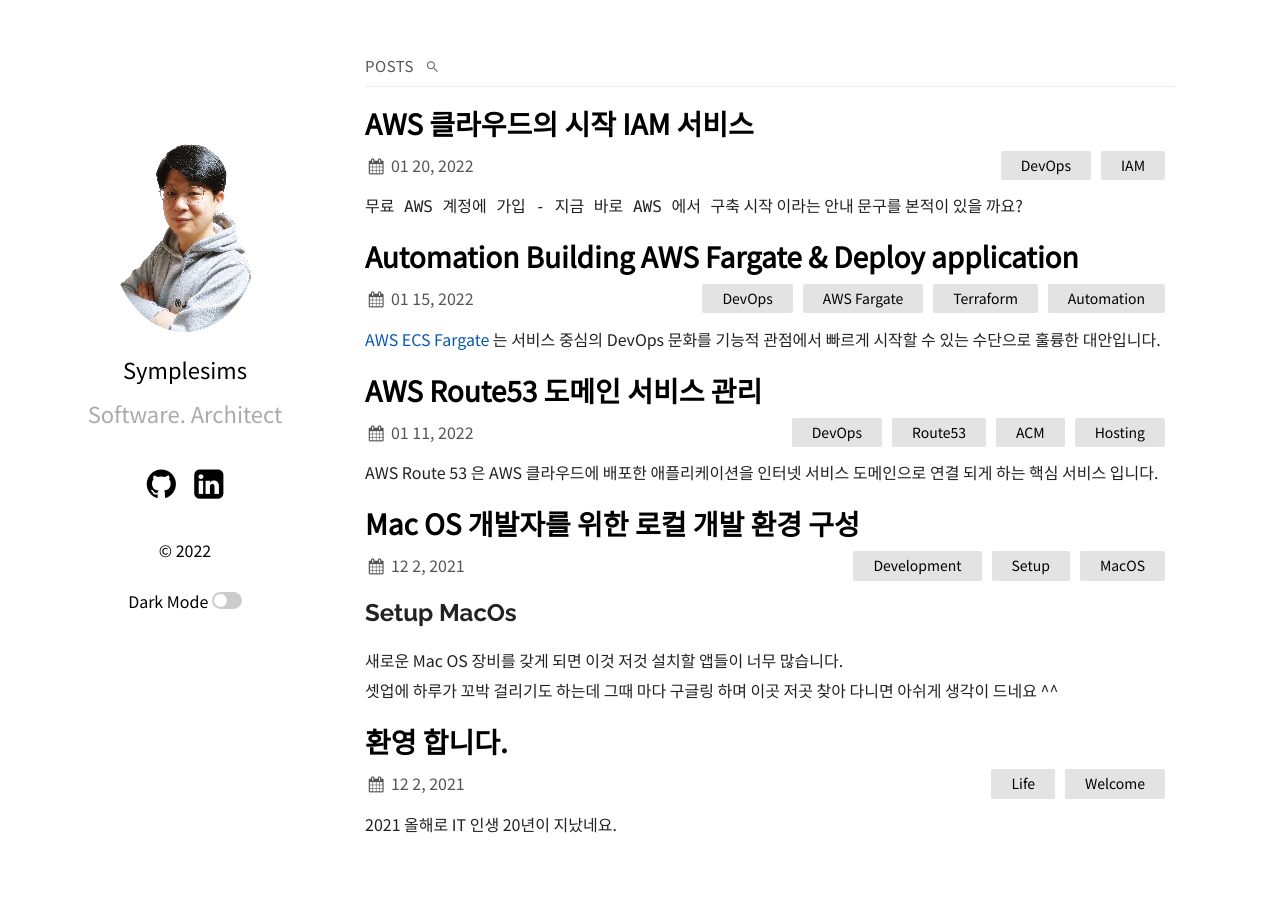
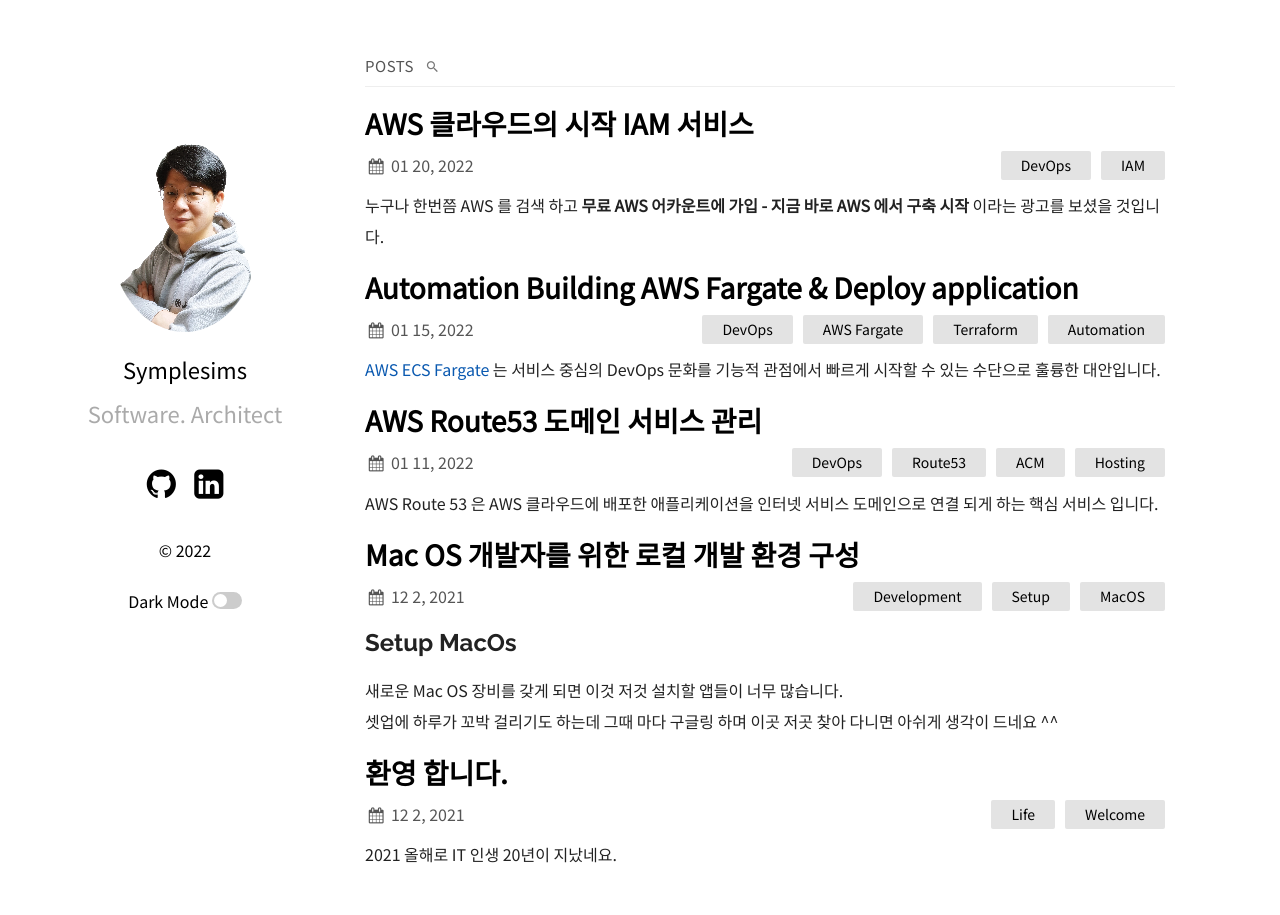
Before and after one commit to symplesims/symplesims.github.io, a Jekyll site: the page built from index.md, in a window 1280 px wide. Built offline with Jekyll 4.4.1, drawn with Linux system fonts in a browser that asks for light colours; nearby versions of some CDN libraries; some of the changed lines change nothing that is shown.

Commit message:
2022-01-20-aws-iam 컨텐츠 보완

````diff
--- a/_posts/2022-01-20-aws-iam.md
+++ b/_posts/2022-01-20-aws-iam.md
@@ -7,38 +7,41 @@
   - IAM
 ---
 
-`무료 AWS 계정에 가입 - 지금 바로 AWS 에서 구축` 시작 이라는 안내 문구를 본적이 있을 까요?
+누구나 한번쯤 AWS 를 검색 하고 **무료 AWS 어카운트에 가입 - 지금 바로 AWS 에서 구축 시작** 이라는 광고를 보셨을 것입니다.
 
-여기 [AWS 프리티어](https://aws.amazon.com/ko/free) 링크를 통해 우리는 AWS 클라우드 여정을 빠르게 시작할 수 있습니다.
-그리고 최초 가입과 함께 모든 권한을 사용 할 수 있는 `ROOT 어카운트`를 발급 받습니다.
+우리는 [AWS 프리티어](https://aws.amazon.com/ko/free) 링크를 통해 쉽게 AWS 클라우드에 가입 하고 모든 권한을 행사 할 수 있는 `ROOT 어카운트`를 발급 받을 수 있습니다.
 
-ROOT 어카운트는 놀랍게도 대한 민국이 운영 하고 있는 [Data Center](https://ko.wikipedia.org/wiki/%EB%8D%B0%EC%9D%B4%ED%84%B0_%EC%84%BC%ED%84%B0) 를 AWS 가 커버하고 있는 전세계를 대상으로 한개도 아니고,
-무려 사용자가 만들고 싶은 만큼 [클라우드](https://ko.wikipedia.org/wiki/%ED%81%B4%EB%9D%BC%EC%9A%B0%EB%93%9C_%EC%BB%B4%ED%93%A8%ED%8C%85?tableofcontents=1) 환경에서 생성 할 수 있습니다.
-셀 수 없을 만큼의 Infrastructure, Platform, Software, Function 유형의 자원들을 서비스로 올릴 수 있으며 우리는 사용한 만큼만 요금을 지불 하면 됩니다.
+AWS 의 `ROOT 어카운트`로 할 수 있는 것은 놀랍게도 대한 민국이 운영 하고 있는 [Data Center](https://ko.wikipedia.org/wiki/%EB%8D%B0%EC%9D%B4%ED%84%B0_%EC%84%BC%ED%84%B0) 와 같은 것을
+사용자가 만들고 싶은 만큼 [클라우드](https://ko.wikipedia.org/wiki/%ED%81%B4%EB%9D%BC%EC%9A%B0%EB%93%9C_%EC%BB%B4%ED%93%A8%ED%8C%85?tableofcontents=1) 환경에서 전 세계를 대상으로 생성 할 수 있습니다.
+여기에는 네트워크 Infrastructure, Platform, Software, Function 과 같은 리소스(클라우드 구성 요소)를 서비스로 올릴 수 있으며 우리는 사용한 만큼만 요금을 지불 하면 됩니다.
+
+<p style="text-align: center">
+<img src="/assets/images/220120/cloud-network.png" />
+<br>
+<span style="font-style: italic">데이터 센터</span>
+</p>
+
+`ROOT 어카운트` 로 할 수 있는 이런 강력한 권한이 누군가에게 해킹 되었다고 가정 하면, 그 뒤에 어떤 일들이 일어나게 될 지 생각만 해도 아찔해 집니다.
+
+실제로 액세스 키가 유출되어 해커가 컴퓨팅 인스턴스를 대량으로 만들어 코인 체굴이나 ML 학습을 하는 해킹 피해 사례는 간간히 일어 납니다.
+
+<br><br>
+
+## Root 어카운트 보호
+IAM 을 살펴보기 전에 이처럼 중요한 Root 어카운트이 해커에 의해 탈취되지 않도록 가장 최우선으로 다음과 같은 보호를 해야 합니다.
+1. Root 어카운트 MFA 설정
+2. Root 어카운트 Access Key 삭제
+3. 사용자 추가를 통한 클라우드 관리
 
 <br>
 
-<div align="center">
-<img src="https://symplesims.github.io/assets/images/220120/cloud-network.png" />
-[클라우드 가상화 세상]
-</div>
+### Root 어카운트 MFA 설정
+AWS Cloud 를 로그인 하는 모든 어카운트에 대해 MFA 를 활성화 함으로써 좀 더 안전한 보호를 할 수 있습니다.
+특히, Root 어카운트를 포함한 콘솔 로그인을 하는 사용자 어카운트는 필수적으로 설정 하는것이 좋습니다.
 
-근데 만약, 본인이 발급 받은 ROOT 어카운트를 누군가에게 해킹 되었다면 어떻게 될지 생각해 보세요.
-해커는 막강한 ROOT 어카운트를 통해 전세계를 대상으로 원하는 만큼의 모든 가능한 리소스를 클라우드에 만들어 사용할 수 있습니다.
-실제로 액세스 키가 유출되어 해커가 컴퓨팅인스턴스를 대량으로 만들어 코인 체굴이나 ML 학습을 하는 해킹 피해 사례는 간간히 일어 납니다.
+MFA 설정은 IAM 서비스의 대시보드 메뉴에서 '보안 상태' 항목에서 설정 할 수 있습니다.
 
-## Root 어카운트 보호
-IAM 을 살펴보기 전에 이처럼 중요한 Root 계정이 해커에 의해 탈취되지 않도록 최우선으로 다음과 같은 보호 설정을 합니다.
-1. 루트 사용자 MFA 설정
-2. 루트 사용자 Access Key 삭제
-3. 관리를 위한 별도의 사용자 계정 추가
-
-### 사용자 MFA 설정
-AWS Cloud 를 로그인 하는 모든 계정에 대해 MFA 를 활성화 함으로써 좀 더 안전한 계정 보호를 하도록 합니다.
-특히, Root 계정과 콘솔 로그인을 하는 계정 모두는 필수적으로 설정하는것이 좋습니다.
-IAM 서비스의 대시보드 메뉴에서 '보안 상태' 항목에서 MFA 활성화를 할 수 있습니다.
-
-- MFA 관리
+- Root 어카운트에서 MFA 를 사용하는 예시
 
 ![](/assets/images/220120/iam-01.png)
 
@@ -46,7 +49,7 @@
 - MFA 를 사용하는 이유
 ID / PW 는 영구적인 저장소에 값이 유지되어 관리 되므로 유출 되면 심각한 피해로 이어 집니다.
 반면, OTP 는 항상 변경되는 6 자리 코드를 난수로 생성하게 되어 누군가 알게 되더라도 인증 정보가 유효하지 않습니다.
-그러므로 ID + PW + OTP Token 으로 인증 정보를 관리 하면 보다 더 안정적인 계정을 관리 할 수 있습니다.
+그러므로 ID + PW + OTP Token 으로 인증 정보를 관리 하면 보다 더 안정적인 어카운트을 관리 할 수 있습니다.
 
 <br>
 
@@ -62,7 +65,7 @@
 <br>
 
 
-- 가상 MFA 활성화 처리
+- MFA 활성화 처리
 
 ![](/assets/images/220120/iam-04.png)
 
@@ -74,41 +77,46 @@
 
 <br>
 
-### 루트 사용자 Access Key 삭제
+### Root 어카운트 Access Key 삭제
 
 IAM 서비스의 대시보드 메뉴에서 '보안 자격 증명' 항목에서 액세스 키 관리를 할 수 있습니다.
-여기에서 액세스 키 생성을 하지 않도록 유의하여 주세요, 혹시라도 생성된 키가 있다면 사용중인 리소스가 없도록 조치 하고 안전하게 삭제해야 합니다.
+Root 어카운트 에서 액세스 키를 생성 하지 않도록 유의 하고 혹시라도 생성 하였다면 사용 중인 리소스가 있는지 조치 후 안전하게 삭제 합니다.
+
 
 ![](/assets/images/220120/iam-05.png)
 
 <br>
 
-### 관리를 위한 별도의 사용자 계정 추가
+### 사용자 추가를 통한 클라우드 관리
 
-클라우드 운영 관리를 위해 별도의 사용자 계정을 추가 합니다. 역할 중심의 제한된 권한 (Policy) 을 설정 하고, 역할 셋(Role) 을 통해 그룹화하여 사용자 및 리소스에게 해당 역할을 달당 함으로써 보다 안전하게 클라우드를 액세스 할 수 있습니다.
+클라우드 운영 관리를 위해 별도의 사용자 어카운트을 추가 합니다. 역할 중심의 제한된 권한 (Policy) 을 설정 하고, 역할 셋(Role) 을 통해 그룹화하여 사용자 및 리소스에게 해당 역할을 달당 함으로써 보다 안전하게 클라우드를 액세스 할 수 있습니다.
 
-사용자 계정 추가는 5 단계를 거쳐 생성이 됩니다.
+사용자 어카운트 추가는 관리 콘솔을 통해 쉽게 생성 할 수 있습니다.
 
-1. 사용자 아이디 입력
+**1. 사용자 아이디 입력**
+
 ![](/assets/images/220120/iam-12.png)
 
 여기에서 사용자 아이디 및 액세스 유형을 선택 할 수 있습니다.
 
 <br>
 
-2. 사용자 권한 설정
+**2. 사용자 권한 설정**
 
 사용자 권한은 3가지 유형으로 설정 할 수 있습니다.
+
 <br>
 
 - 사용자 그룹을 생성하고 권한셋을 설정한 다음 사용자를 해당 그룹에 추가 하는 방식
 
 ![](/assets/images/220120/iam-13a.png)
+
 <br>
 
 - 기존 사용자의 권한을 생성될 사용자에게 복사 하는 방식
 
 ![](/assets/images/220120/iam-13b.png)
+
 <br>
 
 - 필요한 권한을 선택하여 사용자에게 직접 추가하는 방식
@@ -118,15 +126,15 @@
 <br>
 
 
-3. 태깅 속성 추가
+**3. 태깅 속성 추가**
 
-사용자 계정 관리를 모니터링하고 자동화 하기 위해 필요한 태그 속성을 추가 할 수 있습니다.
+사용자 어카운트 관리를 모니터링하고 자동화 하기 위해 필요한 태그 속성을 추가 할 수 있습니다.
 
 ![](/assets/images/220120/iam-14.png)
 
 <br>
 
-4. 사용자 만들기
+**4. 사용자 만들기**
 
 입력한 정보를 기반으로 우측 하단의 사용자 만들기 버튼을 클릭하여 사용자를 생성 할 수 있습니다.
 
@@ -134,43 +142,53 @@
 
 <br>
 
-5. 사용자 추가
+**5. 사용자 추가**
 
 사용자가 생성 되면 정보 안내와 함께 로그인 링크와, 자동으로 생성된 AccessKey 를 확인 할 수 있습니다.
 
 ![](/assets/images/220120/iam-16.png)
 
 위와 같이 관리 콘솔에 로그인 하는 사용자를 생성한 경우 라면, 뱔급된 AccessKey 를 사용하지 않고 삭제 하는 것이 좋습니다.
-AccessKey 의 사용은 별도의 프로그래밍 방식의 사용자 계정을 생성 하여 사용하는 것을 권고합니다.
+AccessKey 의 사용은 별도의 프로그래밍 방식의 사용자 어카운트을 생성 하여 사용하는 것을 권고합니다.
 
 <br><br>
 
 
-## IAM (Identity and Access Management)
+# IAM (Identity and Access Management)
 
-AWS Identity and Access Management(IAM)은 AWS 리소스에 대한 액세스를 안전하게 제어할 수 있는 서비스 입니다.
+IAM 은 AWS 클라우드 가입과 동시에 계정 보호 설정을 한 것 처럼 우리가 가장 먼저 이해 하고 구성 해야 할 중요한 서비스 입니다.
 
-다시 말해 인증(Authenticated)된 사용자에게 인가(Authorized)된 액세스를 정책을 컨트롤 하는 서비스 입니다.
+AWS Identity and Access Management(IAM)은 AWS 리소스에 대한 액세스를 안전하게 제어할 수 있는 서비스로, 인증(Authenticated)된 사용자에게 인가(Authorized)된 액세스를 정책을 컨트롤 하는 서비스 입니다.
 
 ![](/assets/images/220120/iam-17.png)
 
-사용자가 계정에 대한 권한을 얻을 수 있는 방법에는 여러 가지가 있습니다.
+<div style="font-style: italic; text-align: center">IAM 아키텍처</div>
 
-<br>
+IAM 은 User, Group, Role, Policy 와 같은 리소스로 구성 되어 AWS 보안을 책임지고 있습니다. 각 리소스를 간단 하게 설명 하면 다음과 같습니다.
 
-### User
+<br><br>
+
+## User
 AWS 를 사용하는 사용자 또는 애플리케이션 입니다.
 User 는 리소스를 액세스 하기위한 자격 인증을 받는 주체 입니다.
 User 는 Policy 나 Role 을 추가하여 리소에 대한 액세스가 가능 합니다.
 
 <br>
 
-### Group
+## Group
 User 를 추가 하여 그룹으로 관리 할 수 있고 여기에 리소스 권한 셋을 설정 할 수 있습니다.
 
 <br>
 
-### Policy
+## Role
+Role 은 Policy 권한 셋을 설정 하고, 역할(Admin, Developer, Viewer 등 ) 로써 리소스에 대한 액세스를 할 수 있게 도와 줍니다.
+Role 은 User 와 마찬가지로 리소스를 액세스 하기위한 자격 인증을 받는 주체 입니다.
+
+참고로 Role 및 User 는 자격 인증을 보장하는 주체임과 동시에 Assume Role 을 통해 특정 Role 로 전환 할 수 있고 해당 Role 을 통해 리소스를 액세스 할 수 있습니다.
+
+<br>
+
+## Policy
 AWS EC2, S3, RDS 등 리소스에 대한 액세스 권한 장책을 설정 합니다.
 
 Policy 유형은 다음과 같이 3가지 유형이 있습니다. 관리형 정책은 복잡한 액세스 규칙을 역할에 맞도록 잘 설계해 놓았으며 User 나 Role 이 쉽게 이용할 수 있도록 하였습니다.
@@ -179,46 +197,58 @@
 - [고객 관리형 정책](https://docs.aws.amazon.com/ko_kr/IAM/latest/UserGuide/access_policies_managed-vs-inline.html#customer-managed-policies): AWS 클라우드를 이용하는 고객이 구성해 놓은 정책
 - [인라인 정책](https://docs.aws.amazon.com/ko_kr/IAM/latest/UserGuide/access_policies_managed-vs-inline.html#inline-policies) : 관리형 정책에서 부족한 개별 액세스를 컨트롤 할 때 유횽 합니다. 예를 들어 S3 조회 권한만 가능한 사용자가 S3 에 이미지만 업로드 할 수 있게 하려고 한다면 S3 put 권한을 인라인 정책으로 반영 할 수 있습니다.
 
-<br>
-
-### Role
-Role 은 Policy 권한 셋을 설정 하고, 역할(Admin, Developer, Viewer 등 ) 로써 리소스에 대한 액세스를 할 수 있게 도와 줍니다.
-Role 은 User 와 마찬가지로 리소스를 액세스 하기위한 자격 인증을 받는 주체 입니다.
-
-참고로 Role 및 User 는 자격 인증을 보장하는 주체임과 동시에 Assume Role 을 통해 특정 Role 로 전환 할 수 있고 해당 Role 을 통해 리소스를 액세스 할 수 있습니다.
 
 <br><br>
 
-## IAM 액세스 Policy 이해
 
-AWS 의 보안 및 접근 제어를 잘 컨트롤 한다는 건 결구 Policy 를 잘 설계하고 적용 하는 것 입니다.
+
+## IAM Policy 이해
+
+AWS 의 보안 및 접근 제어를 잘 컨트롤 한다는 건 Policy 를 잘 설계하고 적용 하는 것 입니다.
+
+[IAM 정책 유형](https://docs.aws.amazon.com/ko_kr/IAM/latest/UserGuide/access_policies.html) 중 **자격 증명 기반(Identity-based) 정책** 과 **리소스 기반(Resource-based) 정책** 두 가지를 살펴보겠습니다.
+
+
+- **자격 증명 기반(Identity-based) 정책**
+IAM 자격 증명을 받은 주체(User, Group, Role 이 로그인과 같은 인증 된)가 AWS 의 리소스를 대상으로 액세스를 할 수 있는 권한을 정의 합니다.
+예를 들어, 사용자 John 은 리소스 EC2 의 Creation 및 Termination 작업을 수행할 수 있는 액세스 권한을 Policy 로 정의 할 수 있습니다.
+[자격 증명 기반(Identity-based) 정책](https://docs.aws.amazon.com/incident-manager/latest/userguide/security_iam_id-based-policy-examples.html) 예제
+
+<br>
+
+- **리소스 기반(Resource-based) 정책**
+EC2, S3 Bucket, RDS, Key Management Service 등 [IAM 을 추가 할 수 있는 리소스](https://docs.aws.amazon.com/IAM/latest/UserGuide/reference_aws-services-that-work-with-iam.html)가 메인이 되는 정책으로 해당 리소스가 누군가의 액세스를 허용할 지 말지를 정의 합니다.
+예를 들어, S3 입장에서 객체 읽기 GetObject 액세스 권한을 111122223333 어카운트 에게만 허용 한다를 Policy 로 정의 할 수 있습니다.
+리소스 기반(Resource-based) 정책은 서비스를 제공하는 주체인 Resource 와 서비스를 이용하는 주체인 Principal 속성 두가지가 필수적으로 기술 됩니다.
+[리소스 기반(Resource-based) 정책](https://docs.aws.amazon.com/incident-manager/latest/userguide/security_iam_resource-based-policy-examples.html) 예제
 
 <br>
 
 
-### IAM Policy 구조
+## IAM Policy 구조
 
 ![Policy_Structure.diagram](https://docs.aws.amazon.com/IAM/latest/UserGuide/images/AccessPolicyLanguage_General_Policy_Structure.diagram.png)
 
 액세스 정책 구조의 주요 속성은 다음과 같습니다.
 
-| 속성            | 설명                                                                                                                                     |
-|----------------|----------------------------------------------------------------------------------------------------------------------------------------|
-| Effect         | 액세스를 허용(Allow) 할 것인지 거부(Deny) 할 것인지 여부를 나타 냅니다. 명시적 Deny 가 명시적 Allowd 보다 우선 순위가 높습니다.                                                  |
-| Principal      | 리소스를 액세스 하는 주체로써 자격 인증을 받은 후 실행 합니다. AWS 의 Account, User, Role ARN 또는 Federated User 가 있습니다. 이 속성은 생략이 가능 하며 생략한 경우 모든 접근자에 대해 적용 됩니다. |
-| Action         | 리소스의 생성, 삭제, 수정, 조회 등 리소스에 대해 어떤 오퍼레이션를 할 것인지를 나타 냅니다.                                                                                 |
-| Resource       | Policy 에 의해 액세스 되는 대상 리소스 입니다.                                                                                                         |
-| Condition      | 특정 조건에 대해서만 액세스 정책이 유효할 수 있도록 설정 합니다.                                                                                                  |
+| 속성            | 설명                                                                                                                                               |
+|----------------|--------------------------------------------------------------------------------------------------------------------------------------------------|
+| Effect         | 액세스를 허용(Allow) 할 것인지 거부(Deny) 할 것인지 여부를 나타 냅니다. 명시적 Deny 가 명시적 Allowd 보다 우선 순위가 높습니다.                                                            |
+| Principal      | 리소스를 액세스 하는 주체로써 자격 인증을 받은 후 실행 합니다. AWS 의 Account, User, Role ARN 또는 Federated User 가 있습니다. 이 속성은 생략이 가능 하며 Resource based 기반인 경우 정의 됩니다. |
+| Action         | 리소스의 생성, 삭제, 수정, 조회 등 리소스에 대해 어떤 오퍼레이션를 할 것인지를 나타 냅니다.                                                                                           |
+| Resource       | Policy 에 의해 액세스 되는 대상 리소스 입니다.                                                                                                                   |
+| Condition      | 특정 조건에 대해서만 액세스 정책이 유효할 수 있도록 설정 합니다.                                                                                                            |
 
+<br>
 
-#### IAM Policy Statement 구조
+### IAM Policy Statement 구조
 
 ![](/assets/images/220120/iam-18.png)
 
 
 <br><br>
 
-### 액세스 UseCase 를 통한 이해
+## UseCase 를 통한 Policy 이해
 
 ![](/assets/images/220120/iam-19.jpg)
 
@@ -232,7 +262,8 @@
 
 <br>
 
-#### Case 1 Super-User
+### Case 1 Super-User
+
 모든 Resource 에 대해 모든 액세스 Policy 권한을 허용 하는 정책 입니다.
 사실상 Super User 권한과 같은 정책으로 보안에 심각한 문제가 발생할 수 있습니다.
 
@@ -247,10 +278,12 @@
   ]
 }
 ```
+<div style="font-style: italic; text-align: center">자격 증명 기반 정책</div>
+
 
 <br>
 
-####  Case 2 Full Access
+###  Case 2 Full Access
 모든 Resource 에 대해 dynamodb 에 한정된 모든 액세스 Policy 권한을 허용 하는 정책 입니다.
 오퍼레이션(Action)은 DynamoDB 에 한정되어 있지만 모든 Resource 에 대해 DynamoDB 관련 모든 액세스 권한이 열려 있으므로 개선이 필요합니다.
 ```
@@ -264,10 +297,11 @@
   ]
 }
 ```
+<div style="font-style: italic; text-align: center">자격 증명 기반 정책</div>
 
 <br>
 
-#### Case 3 Limited Access
+### Case 3 Limited Access
 
 한정된 Resource 에 대해 한정된 액세스 Policy 권한을 허용 하는 정책 으로 DynamoDB 를 액세스 하는 예시 입니다.
 
@@ -287,10 +321,11 @@
   ]
 }
 ```
+<div style="font-style: italic; text-align: center">자격 증명 기반 정책</div>
 
 <br>
 
-#### Case 4 Advanced Limited Access with Condition
+### Case 4 Advanced Limited Access with Condition
 
 한정된 Resource 에 대해 한정된 액세스 Policy 권한을 허용 하는 정책에서 특정 조건을 만족하는 상황에서 DynamoDB 를 액세스 하는 예시 입니다.
 
@@ -315,8 +350,11 @@
   ]
 }
 ```
+<div style="font-style: italic; text-align: center">자격 증명 기반 정책</div>
 
-- Condition 표현식 예시
+<br>
+
+#### Condition 표현식 예시
 
 ```
 "Condition": {
@@ -348,7 +386,7 @@
 
 <br>
 
-#### Case 5 Advanced Limited Access with Principal
+### Case 5 Advanced Limited Access with Principal
 
 한정된 Resource 에 대해 한정된 액세스 Policy 권한을 허용 하는 정책에서 한정된 주체(Principal)에 대해서만 DynamoDB 를 액세스 하는 예시 입니다.
 
@@ -375,6 +413,7 @@
   ]
 }
 ```
+<div style="font-style: italic; text-align: center">Resource 기반 정책</div>
 
 
 - Principal 표현식 예시
@@ -397,7 +436,7 @@
   ]
 },
 
-# 페더레이션 사용자 계정 기준으로 Principal(요청자) 접근 통제
+# 페더레이션 사용자 어카운트 기준으로 Principal(요청자) 접근 통제
 "Principal": {
   "AWS": "arn:aws:sts::111111111111:federated-user/symplesims"
 }
@@ -411,3 +450,26 @@
 },
 
 ```
+
+<br><br>
+
+# Conclusion
+
+1. AWS 클라우드 가입과 동시에 IAM 에서 Root 어카운트 보호 설정을 해야 합니다.
+2. Root 가 아닌 별도의 사용자 계정을 생성 하여 클라우드를 이용 합니다.
+3. 꼭 필요한 최소 권한 부여 원칙으로 IAM Policy 를 구성 합ㄴ다.
+
+<br>
+
+이 밖에도 다음과 같이 좀 더 체계적인 IAM 을 구성 및 관리 할 수 있습니다.
+- 역할 기반의 사용자 그룹을 관리
+- 액세스 권한을 Role 단위로 제한 하는 PassRole 을 구성
+- IAM 거버넌스와 같이 조직화된 액세스 정책을 따르도록 SCP (Service Control Policy) 를 수립하여 조직 단위(Organization Unit)로 따르도록 설정
+- AWS 계정과 AccessKey 의 사용 현황을 지속적으로 감사 및 모니터링
+- 리소스 속성 기반으로 Policy 재 사용
+
+<br>
+
+# References
+- [IAM이란 무엇입니까?](https://docs.aws.amazon.com/ko_kr/IAM/latest/UserGuide/introduction.html)
+- [AWS IAM 과 친해지기](https://www.youtube.com/watch?v=zIZ6_tYujts)
````
Also changed, not shown: assets/images/220120/cloud-network.png (added), assets/images/220120/iam-01.png.
